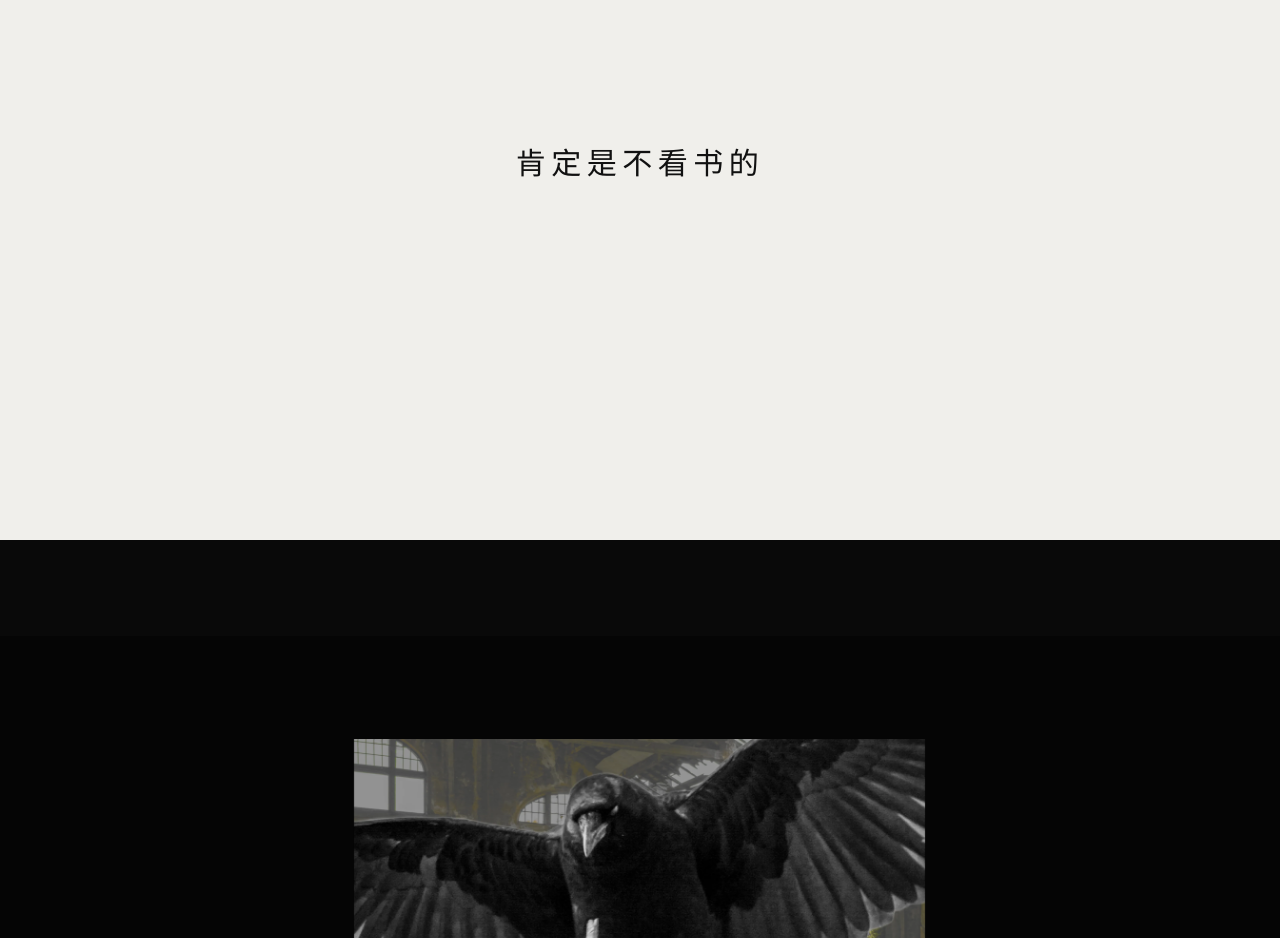
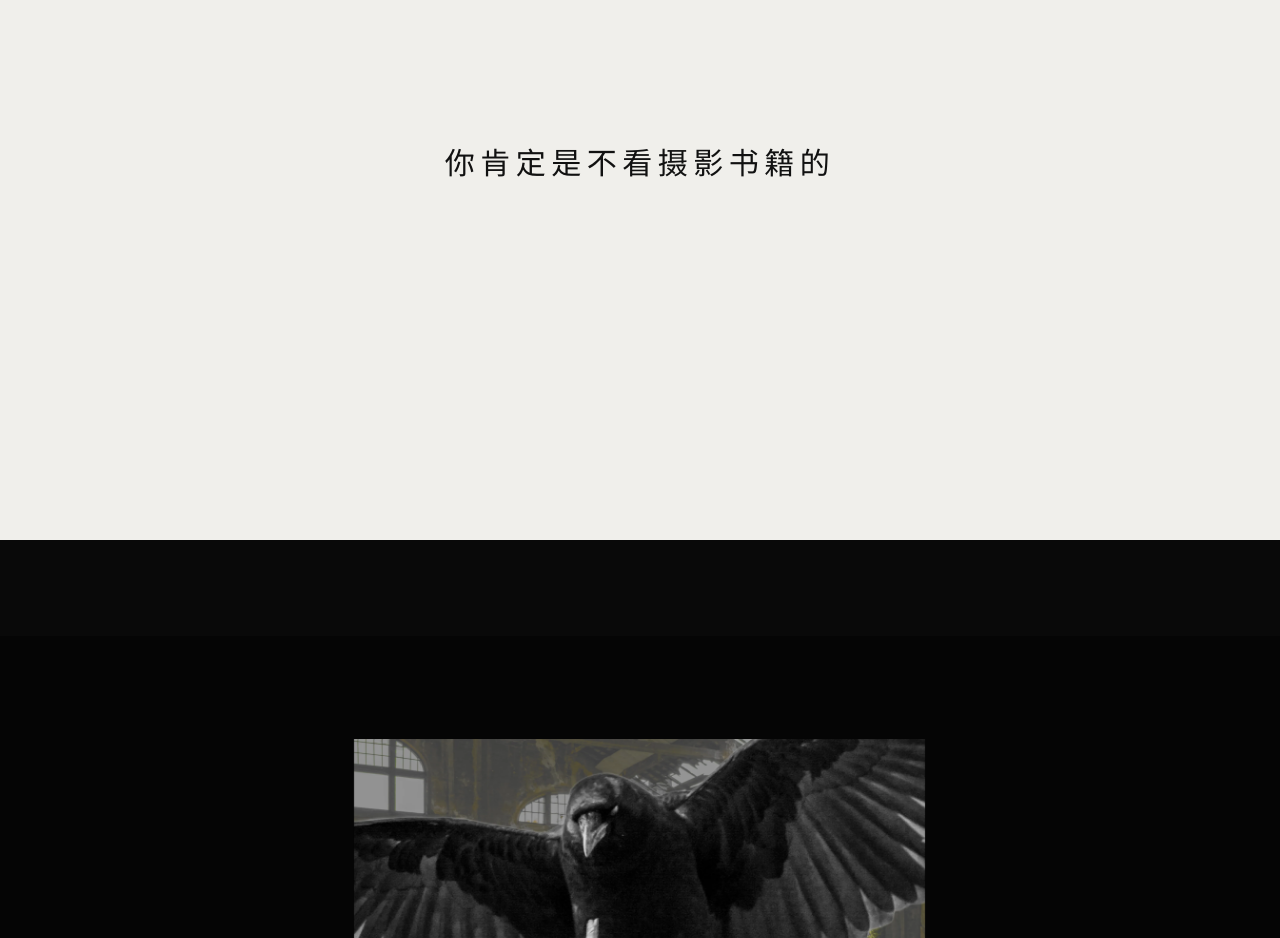
Before and after one commit to 1ycath/feel_good, a Next.js app: page / in a window 1280 px wide. Shown: the part 2740-3678 px from the top of the page. Built offline with nearby package versions, Linux system fonts and the light colour scheme.

Commit message:
Refine first narrative line

```diff
--- a/app/page.tsx
+++ b/app/page.tsx
@@ -191,7 +191,7 @@ export default function Home() {
   return (
     <main ref={mainRef}>
       <Sequence frames={opening} />
-      <Aside>肯定是不看书的</Aside>
+      <Aside>你肯定是不看摄影书籍的</Aside>
       <AnimalInterlude frame={animals.first} />
       <Sequence frames={observation} />
       <Aside>只是自我感觉良好</Aside>
```
